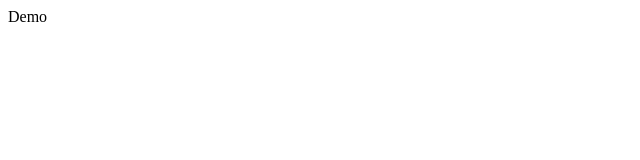
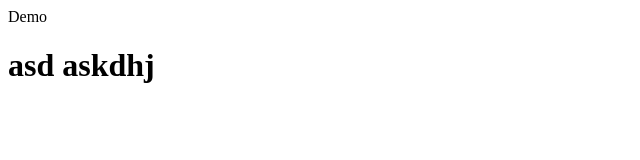
Before and after one commit to quando2299/demohjhj, a plain HTML site: page index.html in a window 1280 px wide. Shown: the whole page, without its empty margins (0-640 px from the left). Drawn offline with Linux system fonts and the light colour scheme.

Commit message:
init develop

```diff
--- a/index.html
+++ b/index.html
@@ -1 +1,3 @@
 <p>Demo</p>
+
+<h1>asd askdhj </h1>
```
